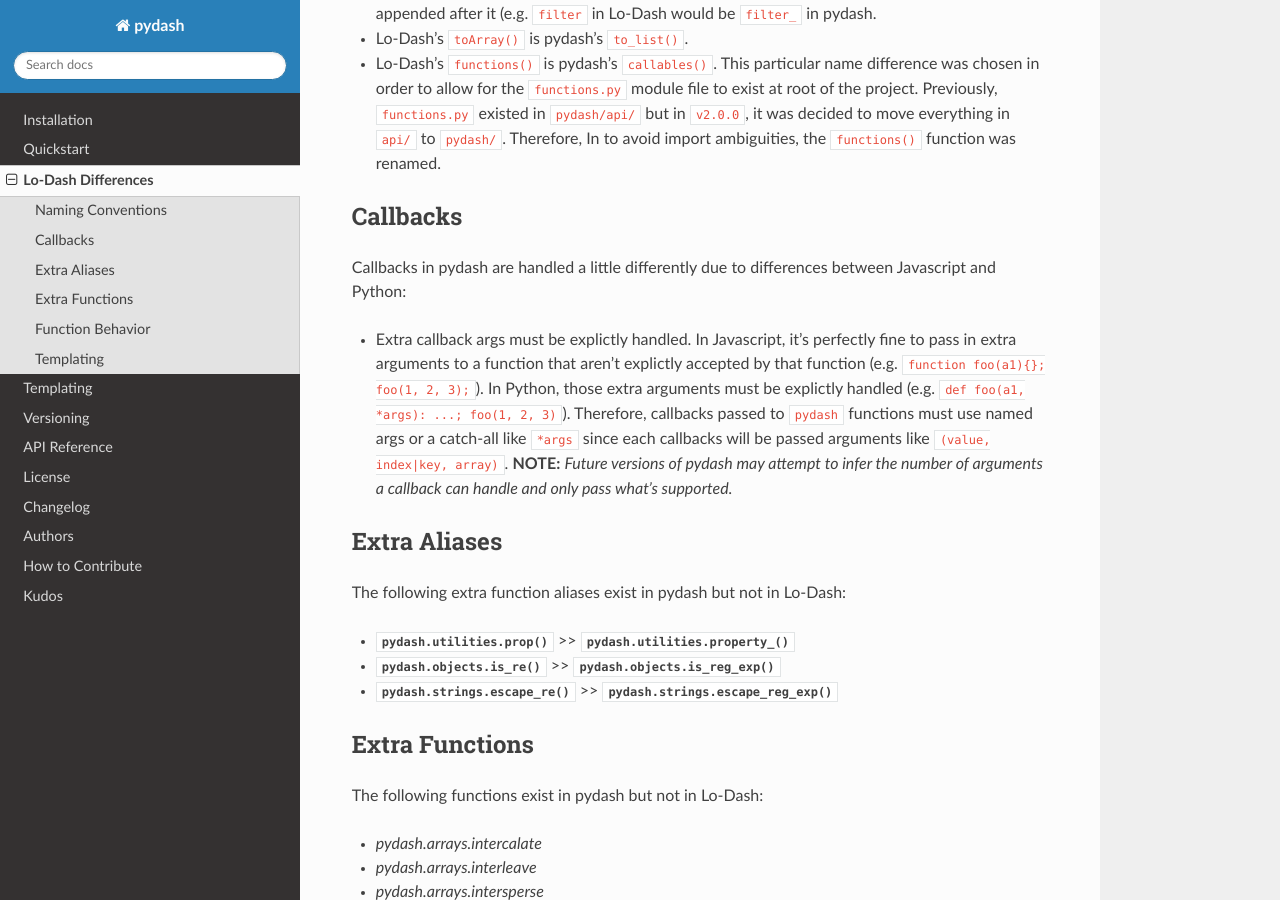
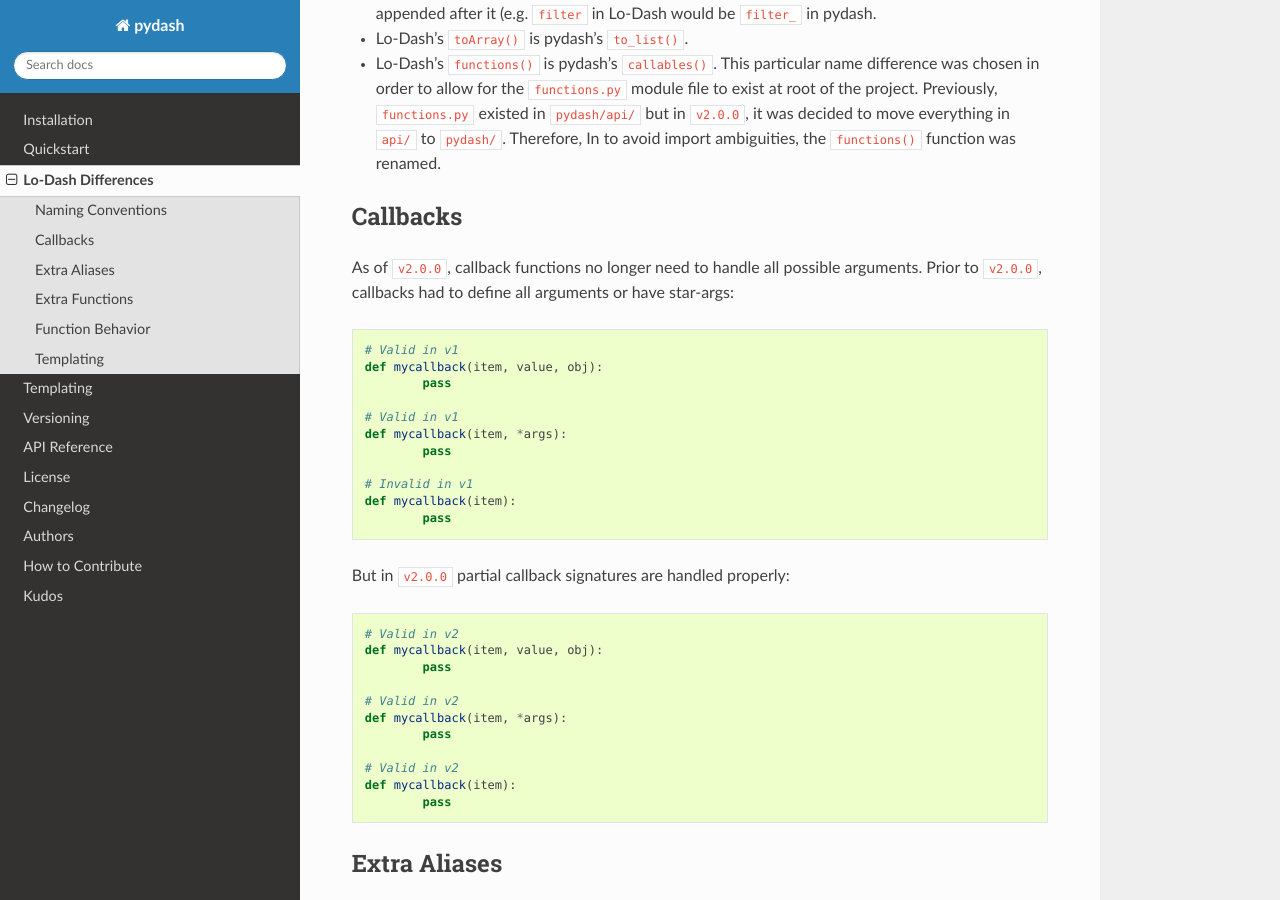
Before and after one commit to dgilland/pydash, a Sphinx documentation site: the page built from docs/differences.rst, in a window 1280 px wide and 900 px high, scrolled down 312 px. Built offline with Sphinx 7.4.7 and the Read the Docs theme 2.0.0, drawn with Linux system fonts in a browser that asks for light colours; the version number could not be read and is left out.

Commit message:
Add note about callback invocation.

```diff
--- a/docs/differences.rst
+++ b/docs/differences.rst
@@ -16,9 +16,40 @@
 Callbacks
 ---------
 
-Callbacks in pydash are handled a little differently due to differences between Javascript and Python:
+As of ``v2.0.0``, callback functions no longer need to handle all possible arguments. Prior to ``v2.0.0``, callbacks had to define all arguments or have star-args:
 
-- Extra callback args must be explictly handled. In Javascript, it's perfectly fine to pass in extra arguments to a function that aren't explictly accepted by that function (e.g. ``function foo(a1){}; foo(1, 2, 3);``). In Python, those extra arguments must be explictly handled (e.g. ``def foo(a1, *args): ...; foo(1, 2, 3)``). Therefore, callbacks passed to ``pydash`` functions must use named args or a catch-all like ``*args`` since each callbacks will be passed arguments like ``(value, index|key, array)``. **NOTE:** *Future versions of pydash may attempt to infer the number of arguments a callback can handle and only pass what's supported.*
+
+.. code-block:: python
+
+	# Valid in v1
+	def mycallback(item, value, obj):
+		pass
+
+	# Valid in v1
+	def mycallback(item, *args):
+		pass
+
+	# Invalid in v1
+	def mycallback(item):
+		pass
+
+
+But in ``v2.0.0`` partial callback signatures are handled properly:
+
+
+.. code-block:: python
+
+	# Valid in v2
+	def mycallback(item, value, obj):
+		pass
+
+	# Valid in v2
+	def mycallback(item, *args):
+		pass
+
+	# Valid in v2
+	def mycallback(item):
+		pass
 
 
 Extra Aliases
```
